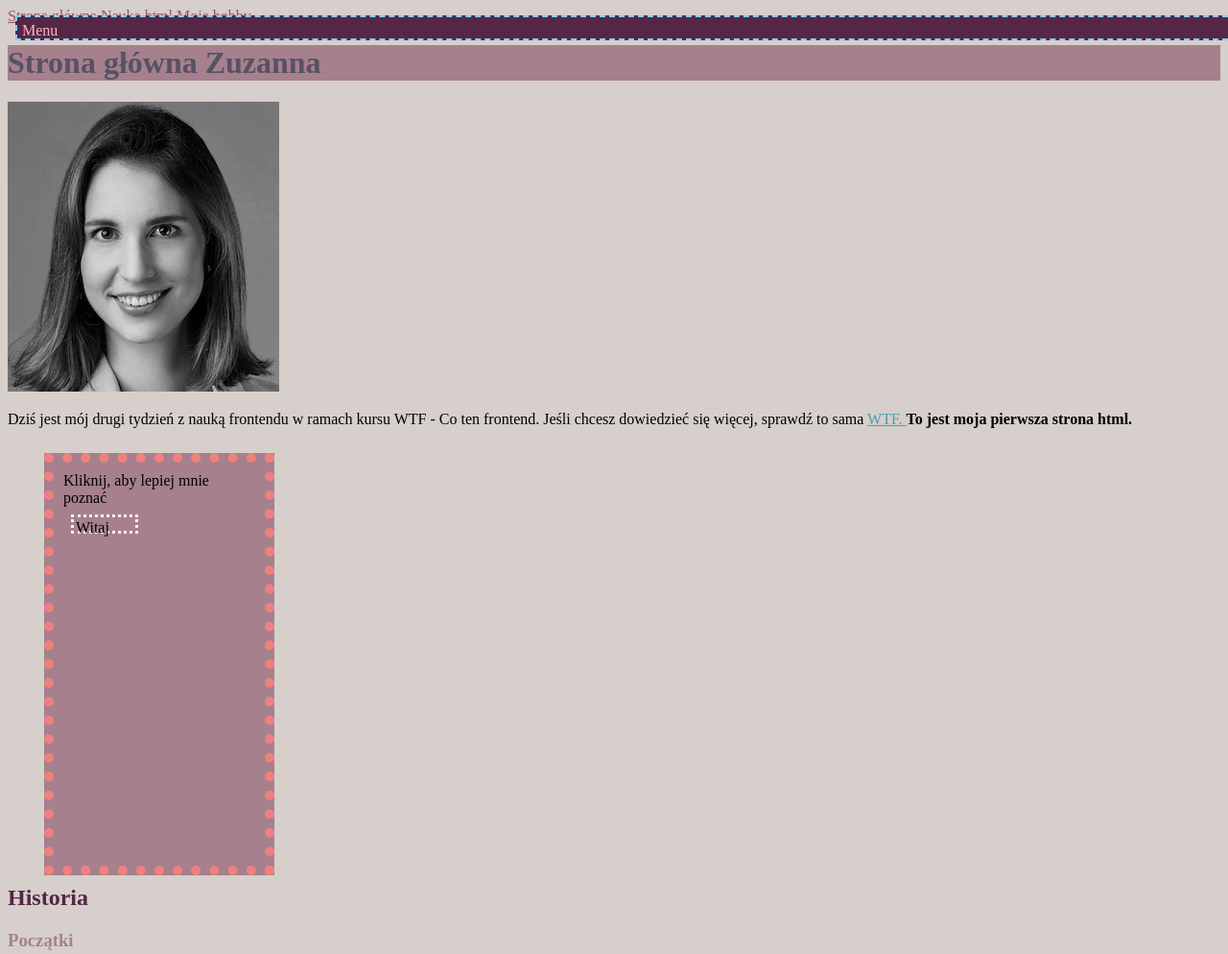
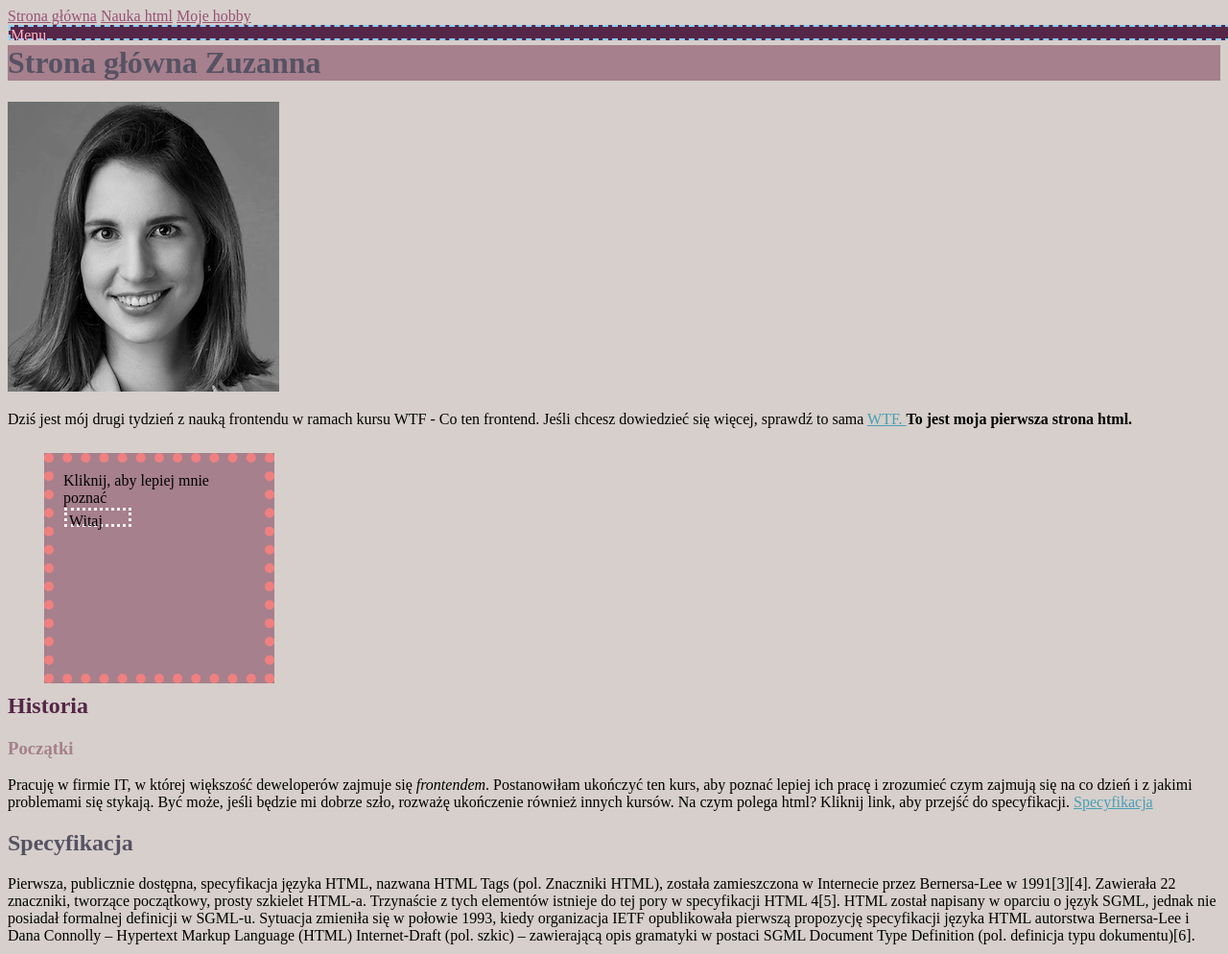
Before and after one commit to zuzanna89/homepage, a plain HTML site: page index.html in a window 1280 px wide. Shown: the top 994 px of the page at 96% size. Drawn offline with Linux system fonts and the light colour scheme.

Commit message:
html corrections

```diff
--- a/index.html
+++ b/index.html
@@ -12,7 +12,7 @@
 <body>
 
     <header>
-    <div class="absolute">Menu</div>
+
 <nav>
     <a class=".header-main" href="index.html">Strona główna</a>
     <a class=".header-main" href="nauka-html.html">Nauka html</a>
@@ -26,8 +26,9 @@
 
             <h1>Strona główna Zuzanna</h1>
         </header>
+        <div class="absolute">Menu</div>
 <img src="zuza.jpg" alt="Uśmiechnięta Zuza"/>
-        <p>Dziś jest mój drugi tydzień z nauką frontendu w ramach kursu WTF - Co ten frontend. Jeśli chcesz dowiedzieć się więcej, sprawdź to sama <a href="https://cotenfrontend.pl" >WTF. <a/a></a><strong>To jest moja pierwsza
+        <p>Dziś jest mój drugi tydzień z nauką frontendu w ramach kursu WTF - Co ten frontend. Jeśli chcesz dowiedzieć się więcej, sprawdź to sama <a href="https://cotenfrontend.pl" >WTF. </a><strong>To jest moja pierwsza
             strona html.</strong>
         </p>
         <div class="box">Kliknij, aby lepiej mnie poznać
@@ -66,7 +67,7 @@
 
                 </p>
             </article>
-        </section>
+
         <article>
             <h3>Podsumowanie tygodnia</h3>
             <p>Przez ostatnie dni trochę nie miałam siły ani ochoty zająć się programowaniem. Jednak wydarzenia
--- a/style.css
+++ b/style.css
@@ -16,7 +16,7 @@ nav a {color:#985277;}
 
 .box {background: #A6808c;
       width:200px;
-      height:400px;
+      height:200px;
       left:30px;
       top:10px;
       padding:10px;
@@ -24,14 +24,15 @@ nav a {color:#985277;}
       margin:8px;
       position:relative;}
 
-      .absolute
-      {background:#552647;
-        color: lightpink;
+.absolute
+    {background:#552647;
+    color: lightpink;
     width:100%;
     height:12px;
-    padding:5px;
+    padding:0px;
+    top:25px;
     border: 2px dashed lightskyblue;
-    margin:8px;
+    margin:1px;
     position:fixed;}
 
     .absolute-second
@@ -43,5 +44,5 @@ nav a {color:#985277;}
         padding:2px;
         top:5px;
         border:3px dotted lavenderblush;
-        margin:8px;
+        margin:1px;
     }
```
